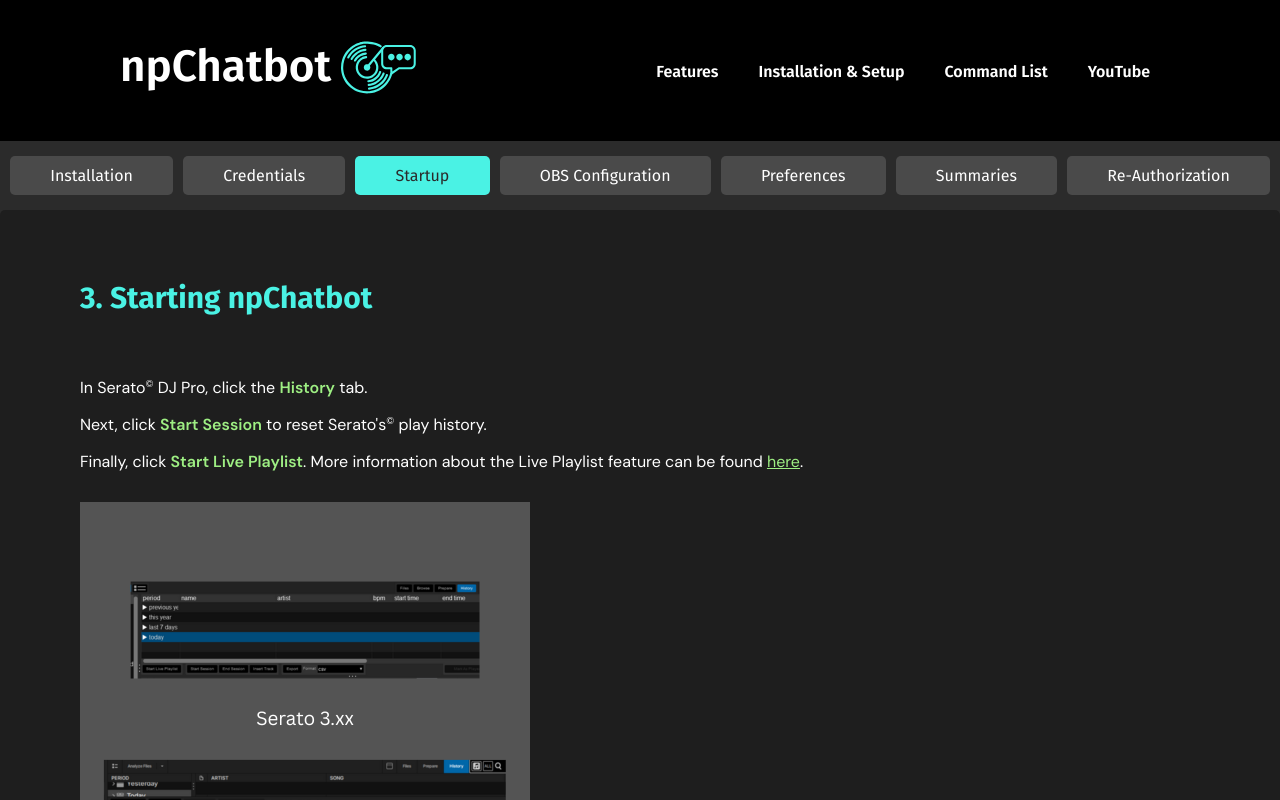
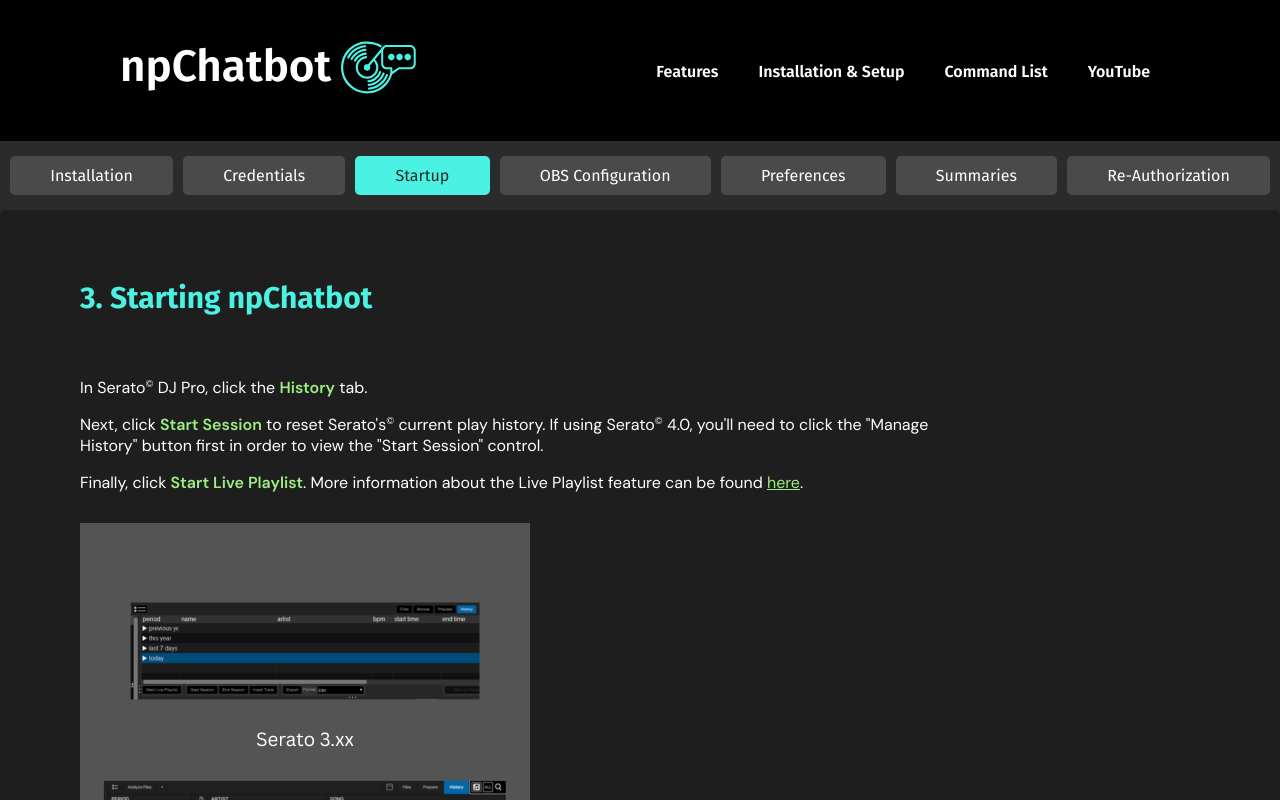
Before and after one commit to marcusmcb/np-chatbot-site, a React (Create React App) app: page /installation in a window 1280 px wide. Both pictures are taken after a click on the button "Startup". Shown: the top 800 px of the page. Built offline with nearby package versions, Linux system fonts and the light colour scheme.

Commit message:
fixed typo

```diff
--- a/src/pages/installation/panels/NPChatbotStartupPanel.tsx
+++ b/src/pages/installation/panels/NPChatbotStartupPanel.tsx
@@ -15,7 +15,9 @@ const NPChatbotStartupPanel = (): JSX.Element => {
 					Next, click{' '}
 					<span className='highlighted-installation-text'>Start Session</span>{' '}
 					to reset Serato's
-					<IconSpan /> play history.
+					<IconSpan /> current play history. If using Serato
+					<IconSpan /> 4.0, you'll need to click the "Manage History" button
+					first in order to view the "Start Session" control.
 				</p>
 				<p>
 					Finally, click{' '}
```
